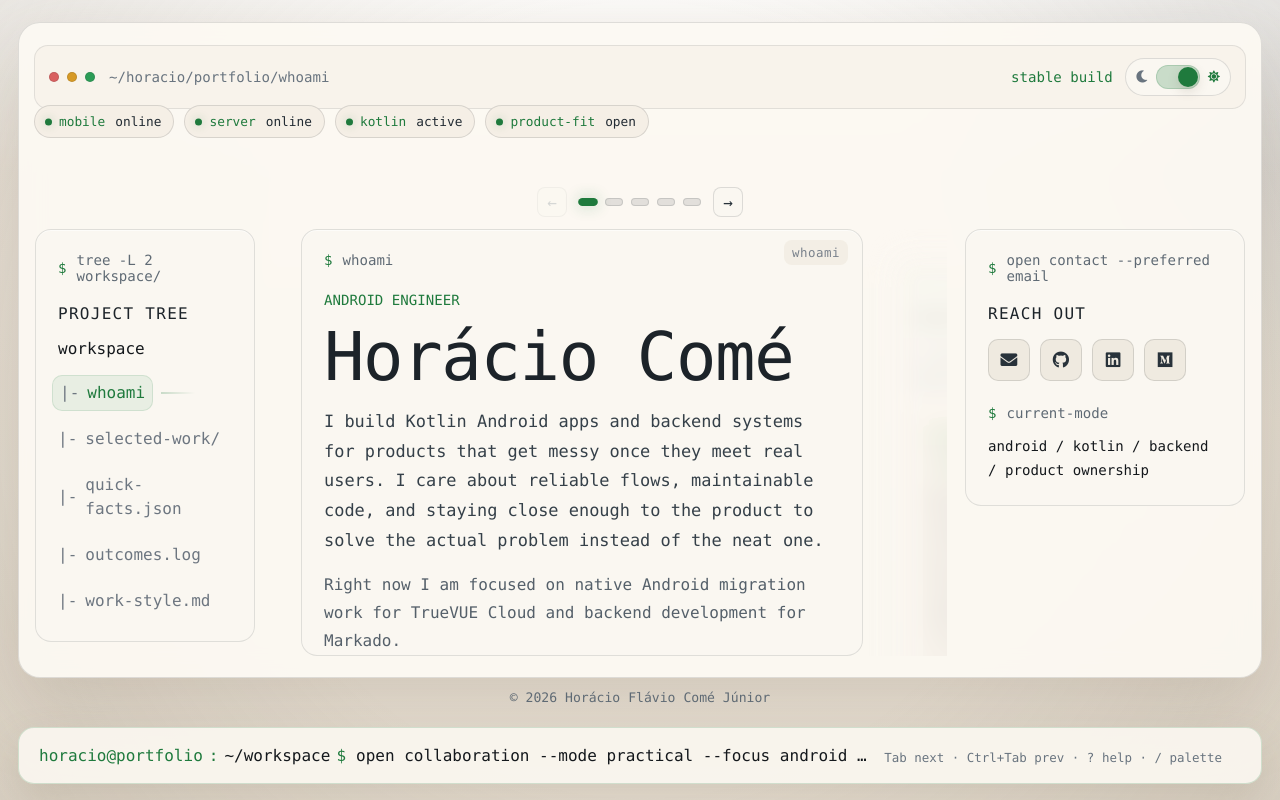
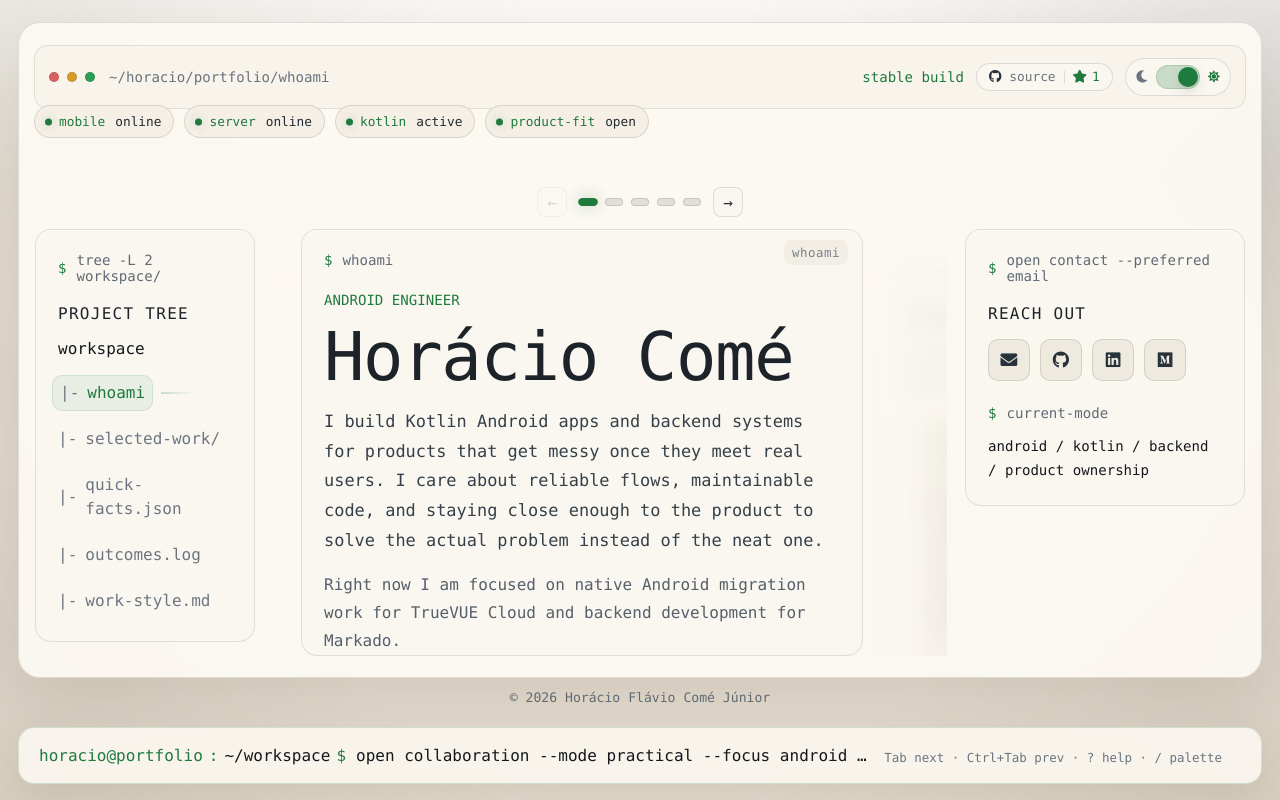
Before and after one commit to horaciocome1/horaciocome1.github.io, a plain HTML site: page index.html in a window 1280 px wide. Drawn offline with Linux system fonts and the light colour scheme; no server answers.

Commit message:
adding source on window bar

```diff
--- a/app.js
+++ b/app.js
@@ -9,6 +9,8 @@ const railProgress = document.querySelector('[data-rail-progress]');
 const windowBar = document.querySelector('.window-bar');
 const sessionBar = document.querySelector('.session-bar');
 const windowTitle = document.querySelector('.window-title');
+const projectLink = document.querySelector('[data-project-link]');
+const projectStarsCount = document.querySelector('[data-project-stars-count]');
 const themeToggle = document.querySelector('[data-theme-toggle]');
 const themeColorMeta = document.querySelector('meta[name="theme-color"]');
 const shortcutOverlay = document.querySelector('#shortcut-overlay');
@@ -18,6 +20,7 @@ const paletteList = document.querySelector('#palette-list');
 const toastStack = document.querySelector('#toast-stack');
 
 const currentYear = new Date().getFullYear();
+const PROJECT_REPO_API_URL = 'https://api.github.com/repos/horaciocome1/horaciocome1.github.io';
 const THEME_STORAGE_KEY = 'portfolio-theme';
 const THEME_COLORS = {
 	dark: '#050505',
@@ -62,6 +65,46 @@ const showToast = (message) => {
 		toast.classList.remove('is-visible');
 		window.setTimeout(() => toast.remove(), 220);
 	}, 2200);
+};
+
+const formatCount = (count) => new Intl.NumberFormat('en-US').format(count);
+
+const setProjectStars = (count) => {
+	if (!projectStarsCount || !Number.isFinite(count) || count < 0) {
+		return;
+	}
+
+	const formattedCount = formatCount(count);
+	projectStarsCount.textContent = formattedCount;
+	projectLink?.setAttribute(
+		'aria-label',
+		`View this site project on GitHub (${formattedCount} star${count === 1 ? '' : 's'})`,
+	);
+};
+
+const loadProjectStars = async () => {
+	if (!projectStarsCount || typeof window.fetch !== 'function') {
+		return;
+	}
+
+	try {
+		const response = await window.fetch(PROJECT_REPO_API_URL, {
+			headers: {
+				Accept: 'application/vnd.github+json',
+			},
+		});
+
+		if (!response.ok) {
+			return;
+		}
+
+		const repo = await response.json();
+		if (typeof repo?.stargazers_count === 'number') {
+			setProjectStars(repo.stargazers_count);
+		}
+	} catch {
+		// Keep the seeded count if the API is unavailable.
+	}
 };
 
 const readStoredTheme = () => {
@@ -118,6 +161,8 @@ const initialTheme = readStoredTheme() ?? document.documentElement.dataset.theme
 applyTheme(initialTheme === 'light' || initialTheme === 'dark' ? initialTheme : getPreferredTheme(), {
 	persist: false,
 });
+
+void loadProjectStars();
 
 themeToggle?.addEventListener('click', toggleTheme);
 
--- a/css/styles.css
+++ b/css/styles.css
@@ -265,8 +265,53 @@ body main.page {
 	display: flex;
 	align-items: center;
 	justify-content: flex-end;
+	flex-wrap: wrap;
 	gap: 12px;
 	min-width: 0;
+}
+
+.project-link {
+	display: inline-flex;
+	align-items: center;
+	gap: 8px;
+	padding: 7px 12px;
+	border: 1px solid var(--border-primary);
+	border-radius: 999px;
+	background: var(--surface-panel);
+	color: var(--text-toggle);
+	font-size: 0.8rem;
+	line-height: 1;
+	text-decoration: none;
+	white-space: nowrap;
+	transition: transform 0.18s ease, border-color 0.18s ease, color 0.18s ease,
+		background-color 0.18s ease;
+}
+
+.project-link:hover,
+.project-link:focus-visible {
+	transform: translateY(-1px);
+	border-color: var(--border-accent-strong);
+	background: var(--surface-window-bar);
+	color: var(--accent);
+}
+
+.project-link-label {
+	color: var(--text-dim);
+	transition: color 0.18s ease;
+}
+
+.project-link-stars {
+	display: inline-flex;
+	align-items: center;
+	gap: 5px;
+	padding-left: 8px;
+	border-left: 1px solid var(--border-primary);
+	color: var(--accent);
+}
+
+.project-link:hover .project-link-label,
+.project-link:focus-visible .project-link-label {
+	color: var(--accent);
 }
 
 .theme-toggle {
@@ -291,7 +336,6 @@ body main.page {
 	background: var(--surface-window-bar);
 	color: var(--accent);
 }
-
 
 .theme-toggle-icon {
 	font-size: 0.76rem;
--- a/index.html
+++ b/index.html
@@ -82,6 +82,22 @@
 					<p class="window-title">~/horacio/portfolio</p>
 					<div class="window-actions">
 						<p class="window-meta">stable build</p>
+						<a
+							class="project-link"
+							href="https://github.com/horaciocome1/horaciocome1.github.io"
+							target="_blank"
+							rel="noopener noreferrer"
+							data-project-link
+							aria-label="View this site project on GitHub (1 star)"
+							title="View this site project on GitHub"
+						>
+							<i class="fab fa-github" aria-hidden="true"></i>
+							<span class="project-link-label">source</span>
+							<span class="project-link-stars" aria-hidden="true">
+								<i class="fas fa-star" aria-hidden="true"></i>
+								<span data-project-stars-count>1</span>
+							</span>
+						</a>
 						<button class="theme-toggle" type="button" role="switch" aria-checked="false" aria-label="Light mode" data-theme-toggle>
 							<i class="fas fa-moon theme-toggle-icon theme-toggle-icon-moon" aria-hidden="true"></i>
 							<span class="theme-toggle-track" aria-hidden="true">
```
